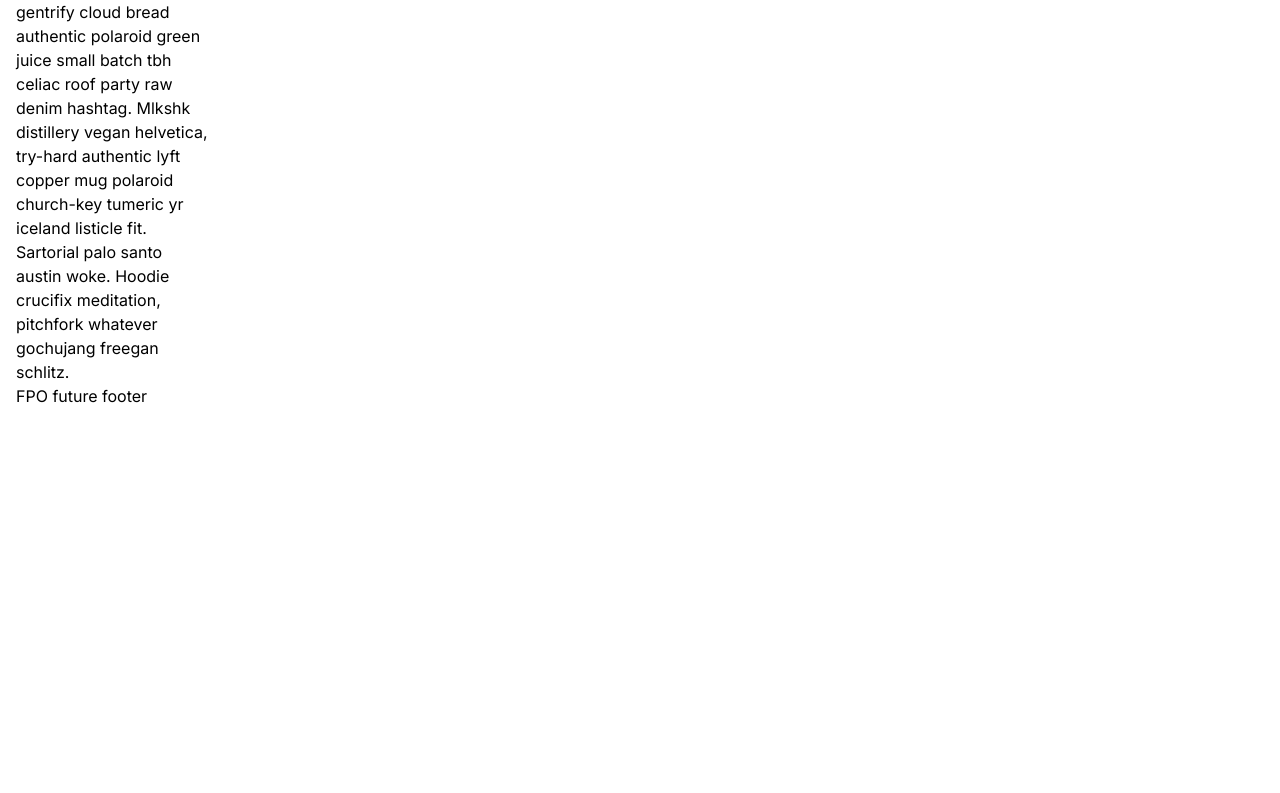
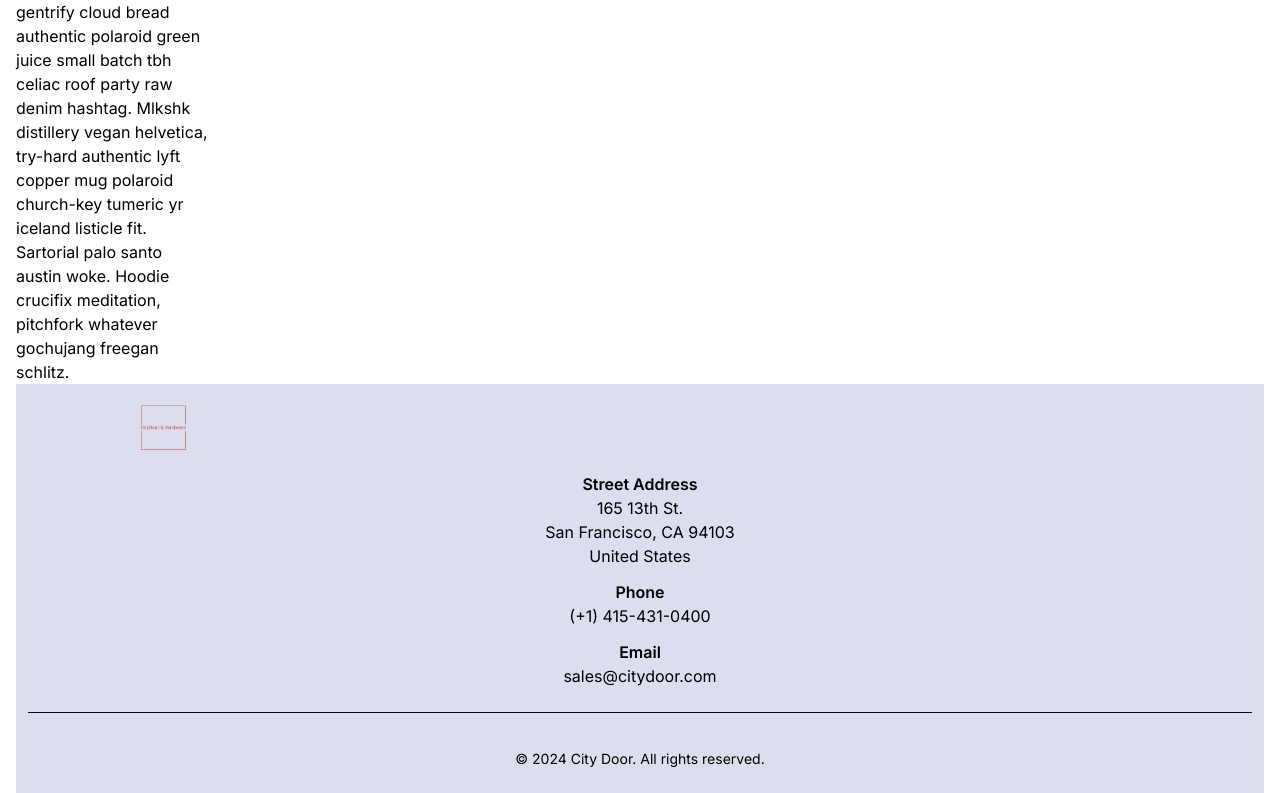
Before and after one commit to cherryontech/citydoor, a Next.js app: page / in a window 1280 px wide. Shown: the part 648-1441 px from the top of the page. Before the commit the page ends 1056 px from the top, so only its background shows below. Built offline with nearby package versions, Linux system fonts and the light colour scheme.

Commit message:
feat: Add and style footer content

```diff
--- a/src/app/layout.js
+++ b/src/app/layout.js
@@ -2,6 +2,7 @@
 import { Inter } from 'next/font/google'
 import Image from 'next/image'
 import cdLogoHorizontal from '/public/cdLogoHorizontal.png'
+import cdLogoSquare from '/public/cdLogoSquare.png'
 import IconPhone from './components/icon-phone'
 import IconEnvelope from './components/icon-envelope'
 
@@ -35,9 +36,39 @@
           />
         </header>
 
-        <main className="grow">{children}</main>
+        <main className='grow'>{children}</main>
 
-        <footer>FPO future footer</footer>
+        <footer className='px-3 pt-5 cd-desktop:pt-6 cd-desktop:px-0 bg-cd-accent'>
+          <div className='flex flex-col justify-start gap-5 mb-6 cd-desktop:mb-11 cd-desktop:gap-20 cd-desktop:flex-row'>
+            <Image
+              className='h-12 cd-desktop:h-[88px] object-contain'
+              src={cdLogoSquare}
+              alt='CityDoor logo, the words City Door & Hardware partially surrounded by a thin red square border.'
+            />
+            <address className='flex flex-col gap-3 not-italic text-center cd-desktop:text-left cd-desktop:gap-20 cd-desktop:flex-row'>
+              <p className='flex flex-col'>
+                <span className='font-semibold'>Street Address</span>
+                <span>165 13th St.</span>
+                <span>San Francisco, CA 94103</span>
+                <span>United States</span>
+              </p>
+
+              <p className='flex flex-col'>
+                <span className='font-semibold'>Phone</span>
+                <span>(+1) 415-431-0400</span>
+              </p>
+
+              <p className='flex flex-col'>
+                <span className='font-semibold'>Email</span>
+                <a href='mailto:sales@citydoor.com'>sales@citydoor.com</a>
+              </p>
+            </address>
+          </div>
+
+          <div className='px-3 pb-6 text-center border-t border-cd-black pt-9 cd-desktop:py-3'>
+            <p className='text-sm'>© 2024 City Door. All rights reserved.</p>
+          </div>
+        </footer>
       </body>
     </html>
   )
```
